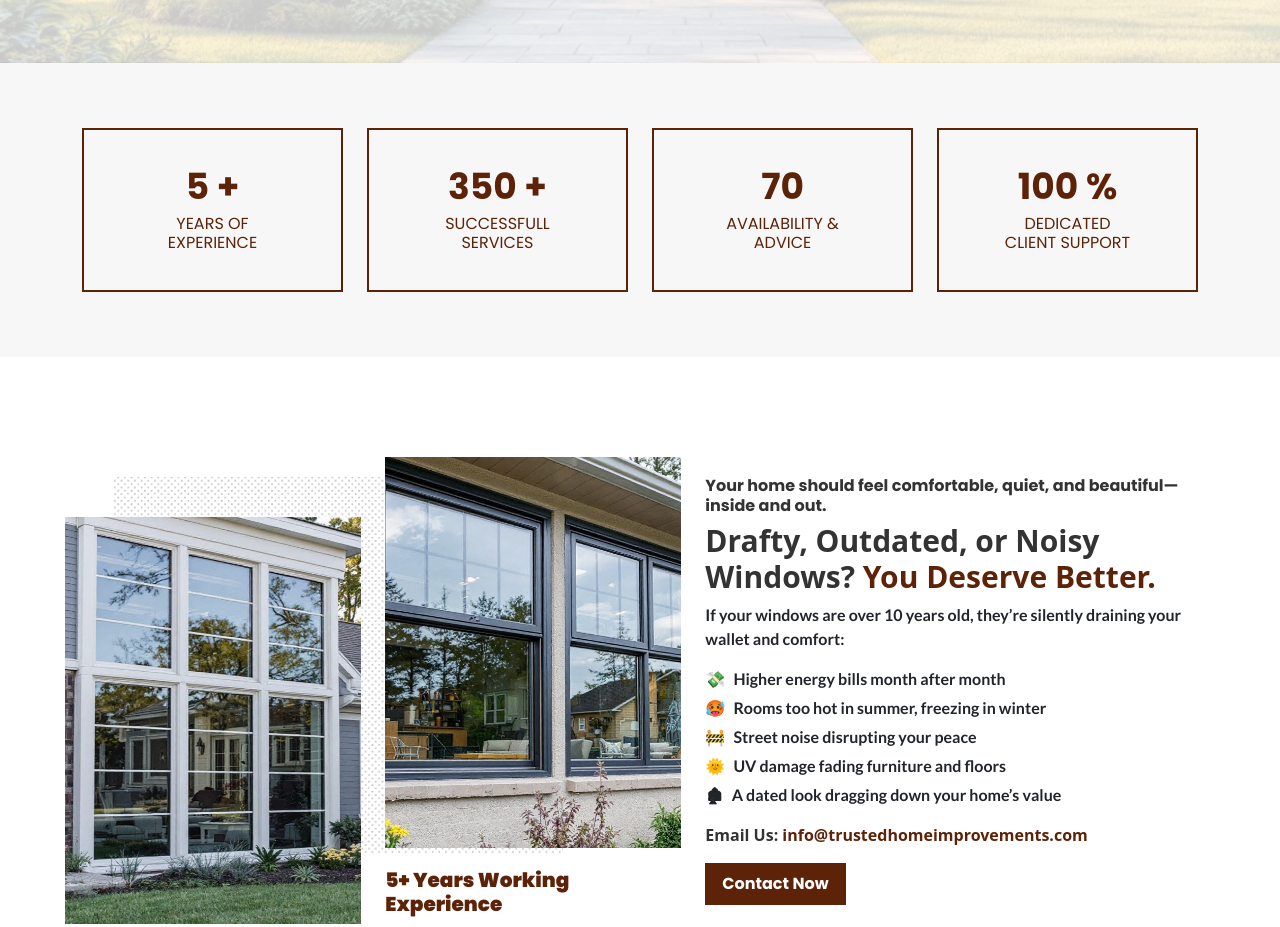
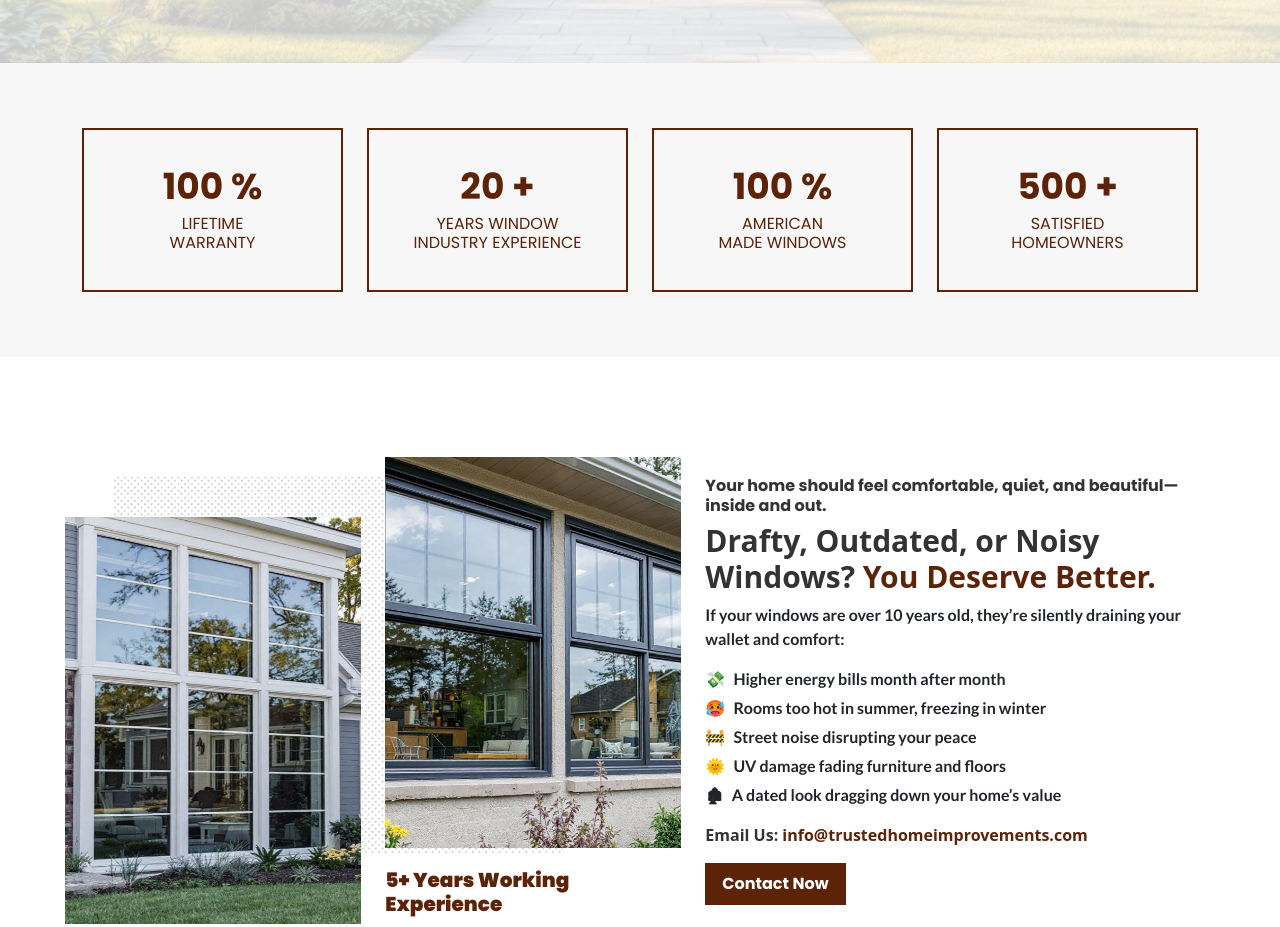
Before and after one commit to tanjilrahman321/trusted-home-improvement, a plain HTML site: page index.html in a window 1280 px wide. Shown: the part 845-1772 px from the top of the page. Drawn offline with Linux system fonts and the light colour scheme.

Commit message:
Update index.html

```diff
--- a/index.html
+++ b/index.html
@@ -169,28 +169,34 @@
   <section class="counter-section bg-gray">
     <div class="container">
       <div class="row justify-content-center text-center">
-        <div class="col-lg-3 col-sm-6 mb-md-0 mb-3">
-          <div class="single-counter" data-aos="fade-up">
-            <span class="counter counter-up">5</span><span style="color: #5D2309;"> +</span>
-            <h3>years of <br> experience</h3>
-          </div>
-        </div>
-        <div class="col-lg-3 col-sm-6 mb-md-0 mb-3">
-          <div class="single-counter" data-aos="fade-down">
-            <span class="counter counter-up">350</span><span style="color: #5D2309;"> +</span>
-            <h3>Successfull <br> Services</h3>
-          </div>
-        </div>
-        <div class="col-lg-3 col-sm-6 mb-md-0 mb-3">
-          <div class="single-counter" data-aos="fade-up">
-            <span class="counter counter-up">70</span>
-            <h3>availability & <br> advice</h3>
-          </div>
-        </div>
+
         <div class="col-lg-3 col-sm-6 mb-md-0 mb-3">
           <div class="single-counter" data-aos="fade-down">
             <span class="counter counter-up">100</span><span style="color: #5D2309;"> %</span>
-            <h3>dedicated <br> client support</h3>
+            <h3>Lifetime <br> Warranty</h3>
+          </div>
+        </div>
+
+        <div class="col-lg-3 col-sm-6 mb-md-0 mb-3">
+          <div class="single-counter" data-aos="fade-up">
+            <span class="counter counter-up">20</span><span style="color: #5D2309;"> +</span>
+            <h3> Years
+              Window <br> Industry
+              Experience</h3>
+          </div>
+        </div>
+
+        <div class="col-lg-3 col-sm-6 mb-md-0 mb-3">
+          <div class="single-counter" data-aos="fade-down">
+            <span class="counter counter-up">100</span><span style="color: #5D2309;"> %</span>
+            <h3>American <br> Made Windows</h3>
+          </div>
+        </div>
+
+        <div class="col-lg-3 col-sm-6 mb-md-0 mb-3">
+          <div class="single-counter" data-aos="fade-up">
+            <span class="counter counter-up">500</span><span style="color: #5D2309;"> +</span>
+            <h3>Satisfied <br> Homeowners</h3>
           </div>
         </div>
       </div>
@@ -352,7 +358,7 @@
                   </div>
                   <div class="col-xl-5 col-lg-5 col-md-3 col-sm-4 col-5">
                     <h3>– Carlos G.</h3>
-                    <h5>Lawyer</h5>
+                    <!-- <h5>Lawyer</h5> -->
                   </div>
                 </div>
 
@@ -402,7 +408,7 @@
                   </div>
                   <div class="col-xl-5 col-lg-5 col-md-3 col-sm-4 col-5">
                     <h3>– Latasha R.</h3>
-                    <h5>CEO</h5>
+                    <!-- <h5>CEO</h5> -->
                   </div>
                 </div>
 
@@ -451,7 +457,7 @@
                   </div>
                   <div class="col-xl-5 col-lg-5 col-md-3 col-sm-4 col-5">
                     <h3>– Dean W.</h3>
-                    <h5>Singer</h5>
+                    <!-- <h5>Singer</h5> -->
                   </div>
                 </div>
 
@@ -500,7 +506,7 @@
                   </div>
                   <div class="col-xl-5 col-lg-5 col-md-3 col-sm-4 col-5">
                     <h3>– Angela K.</h3>
-                    <h5>Writer</h5>
+                    <!-- <h5>Writer</h5> -->
                   </div>
                 </div>
 
@@ -549,7 +555,7 @@
                   </div>
                   <div class="col-xl-5 col-lg-5 col-md-3 col-sm-4 col-5">
                     <h3>– Robert L.</h3>
-                    <h5>CEO</h5>
+                    <!-- <h5>CEO</h5> -->
                   </div>
                 </div>
 
@@ -598,7 +604,7 @@
                   </div>
                   <div class="col-xl-5 col-lg-5 col-md-3 col-sm-4 col-5">
                     <h3>– Stephen P.</h3>
-                    <h5>Doctor</h5>
+                    <!-- <h5>Doctor</h5> -->
                   </div>
                 </div>
 
```
